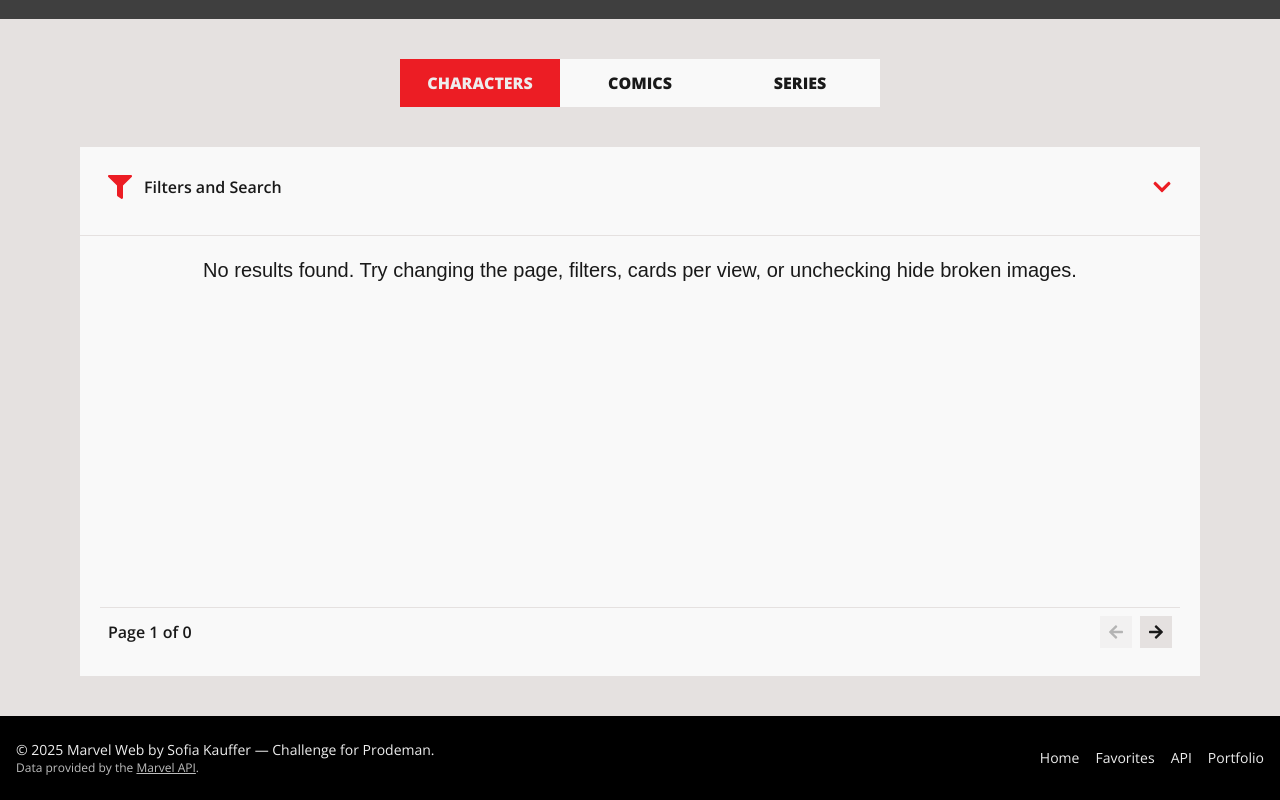
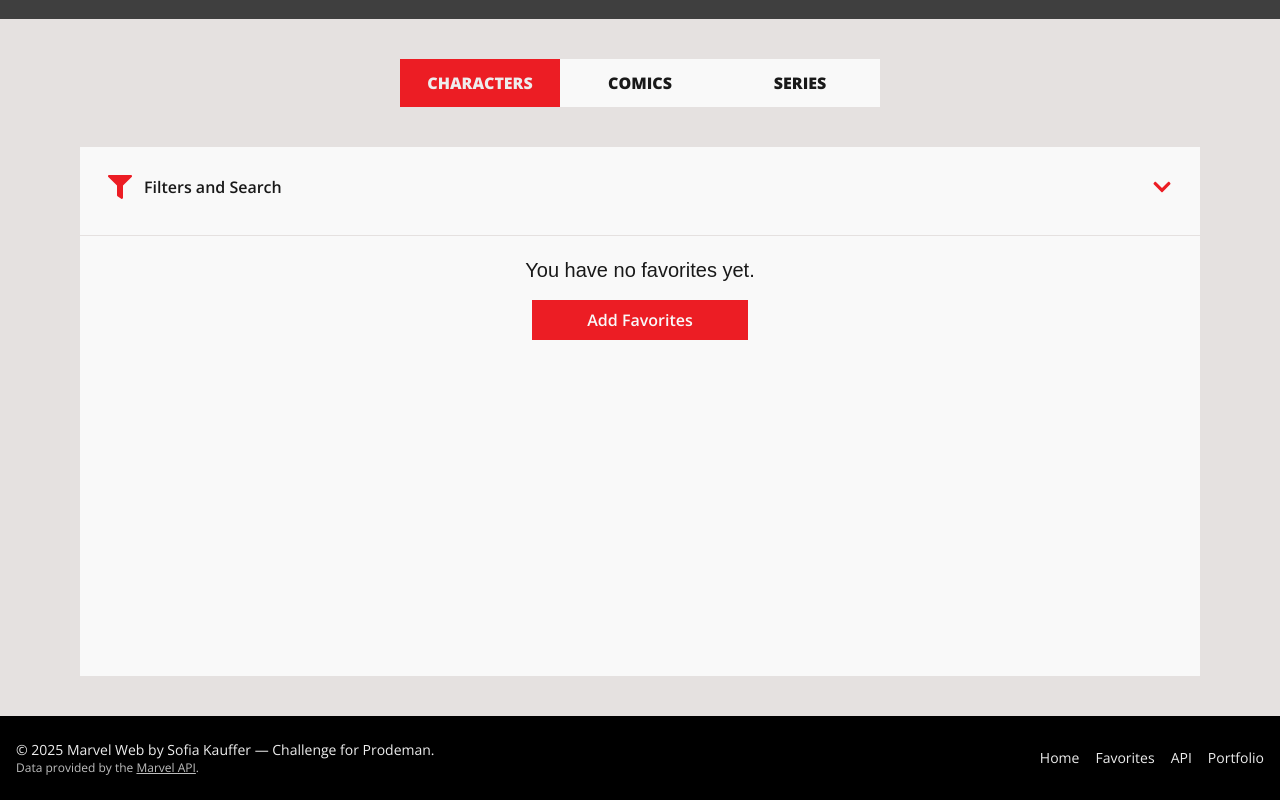
Before and after one commit to SKaufferSofia/challenge-prodeman, a Next.js app: page /favorites in a window 1280 px wide. Shown: the part 781-1581 px from the top of the page. Built offline with nearby package versions, Linux system fonts and the light colour scheme; grey boxes are pictures that could not be loaded; a web font is replaced by a local one.

Commit message:
cambio estilo favorito

```diff
--- a/src/components/View/Sections/CardsSection.tsx
+++ b/src/components/View/Sections/CardsSection.tsx
@@ -35,7 +35,7 @@ const CardsSection = ({
         <p className="h-[50vh] text-center anton-sc-regular text-base md:text-xl">
           No search results found.
         </p>
-      ) : selectedFilter && data?.length === 0 ? (
+      ) : selectedFilter && data?.length === 0 && sectionId !== "favorites" ? (
         <div className="h-[50vh] flex flex-col justify-between">
           <p className="text-center anton-sc-regular text-base md:text-xl">
             No results found. Try changing the page, filters, cards per view, or
```
